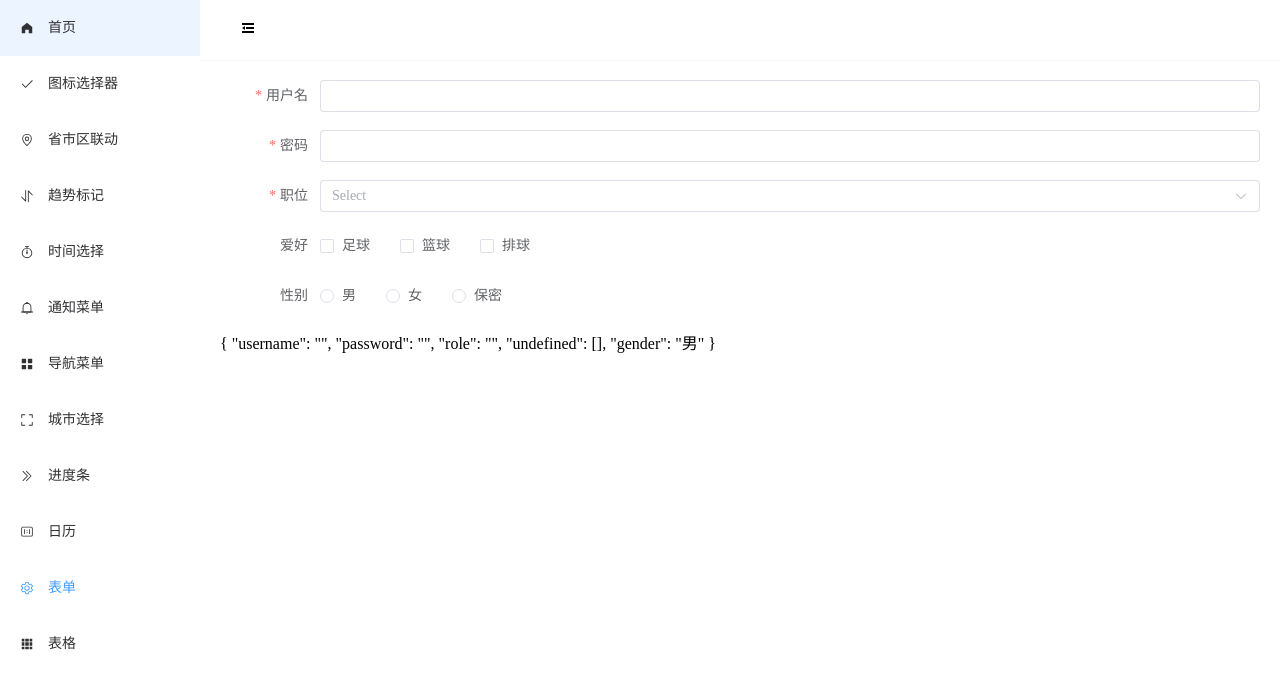
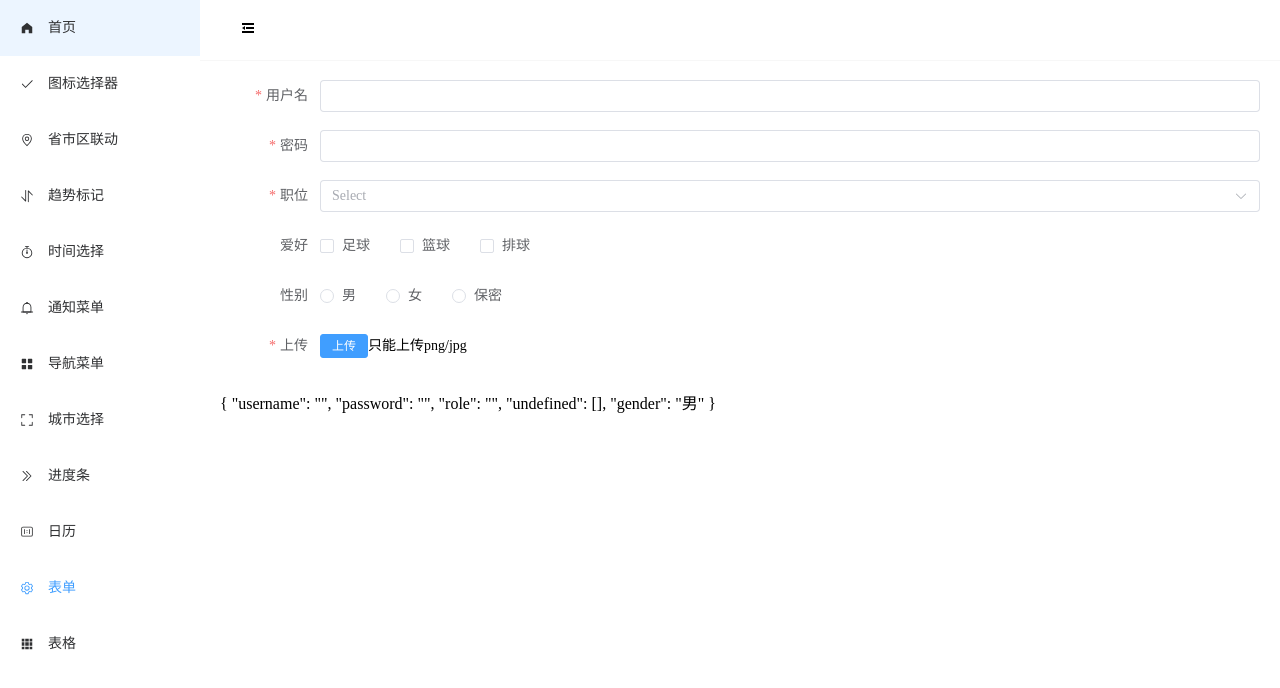
Before and after one commit to GuYun-D/pep-element, a Vue app: page /#/form in a window 1280 px wide. Shown: the top 688 px of the page. Built offline with nearby package versions, Linux system fonts and the light colour scheme.

Commit message:
feat(form): 给form组件添加文件上传功能📤

```diff
--- a/src/components/form/src/index.vue
+++ b/src/components/form/src/index.vue
@@ -13,10 +13,28 @@
         :prop="item.prop"
       >
         <component
+          v-if="item.type !== 'upload'"
           v-bind="item.attrs"
           :is="`el-${item.type}`"
           v-model="model[item.prop]"
         ></component>
+        <el-upload
+          v-else
+          v-bind="item.uploadAttrs"
+          :on-preview="onPreview"
+          :on-remove="onRemove"
+          :on-success="onSuccess"
+          :on-error="onError"
+          :on-progress="onProgress"
+          :on-change="onChange"
+          :before-upload="beforeUpload"
+          :before-remove="beforeRemove"
+          :http-request="httpRequest"
+          :on-exceed="onExceed"
+        >
+          <slot name="uploadArea"></slot>
+          <slot name="uploadTip"></slot>
+        </el-upload>
       </el-form-item>
 
       <el-form-item
@@ -54,7 +72,23 @@ const props = defineProps({
     type: Array as PropType<FormOptions[]>,
     required: true,
   },
+
+  httpRequest: {
+    type: Function
+  }
 });
+
+const emits = defineEmits([
+  "on-preview",
+  "on-remove",
+  "on-success",
+  "on-error",
+  "on-progress",
+  "on-change",
+  "before-upload",
+  "before-remove",
+  "on-exceed",
+]);
 
 let model = ref<any>();
 let rules = ref<any>();
@@ -86,6 +120,42 @@ watch(
     deep: true,
   }
 );
+
+const onPreview = (file: any) => {
+  emits("on-preview", file);
+};
+
+const onRemove = (file: any, fileList: any) => {
+  emits("on-remove", file, fileList);
+};
+
+const onSuccess = (response: any, file: any, fileList: any) => {
+  emits("on-success", response, file, fileList);
+};
+
+const onError = (err: any, file: any, fileList: any) => {
+  emits("on-error", err, file, fileList);
+};
+
+const onProgress = (event: any, file: any, fileList: any) => {
+  emits("on-progress", event, file, fileList);
+};
+
+const onChange = (file: any, fileList: any) => {
+  emits("on-change", file, fileList);
+};
+
+const beforeUpload = (file: any) => {
+  emits("before-upload", file);
+};
+
+const beforeRemove = (file: any, fileList: any) => {
+  emits("before-remove", file, fileList);
+};
+
+const onExceed = (files: any, fileList: any) => {
+  emits("on-exceed", files, fileList);
+};
 </script>
 
 <style scoped lang="scss">
--- a/src/views/form/index.vue
+++ b/src/views/form/index.vue
@@ -1,6 +1,13 @@
 <template>
   <div>
-    <pep-form label-width="100px" :options="options"></pep-form>
+    <pep-form label-width="100px" :options="options">
+      <template #uploadArea>
+        <el-button size="small" type="primary">上传</el-button>
+      </template>
+      <template #uploadTip>
+        <div class="tip">只能上传png/jpg</div>
+      </template>
+    </pep-form>
   </div>
 </template>
 
@@ -119,9 +126,9 @@ const options: FormOptions[] = [
   },
   {
     type: "radio-group",
-    value: '男',
+    value: "男",
     label: "性别",
-    prop: 'gender',
+    prop: "gender",
     placeholer: "请选择性别",
     children: [
       {
@@ -147,6 +154,21 @@ const options: FormOptions[] = [
       },
     },
   },
+  {
+    type: "upload",
+    label: "上传",
+    prop: "pic",
+    rules: [
+      {
+        required: true,
+        message: "图片必传",
+        trigger: "blur",
+      },
+    ],
+    uploadAttrs: {
+      actions: "https://run.mocky.io/v3/9d059bf9-4660-45f2-925d-ce80ad6c4d15",
+    },
+  },
 ];
 </script>
 
```
Also changed, not shown: src/components/form/src/types/types.ts (+19 -2 lines).
